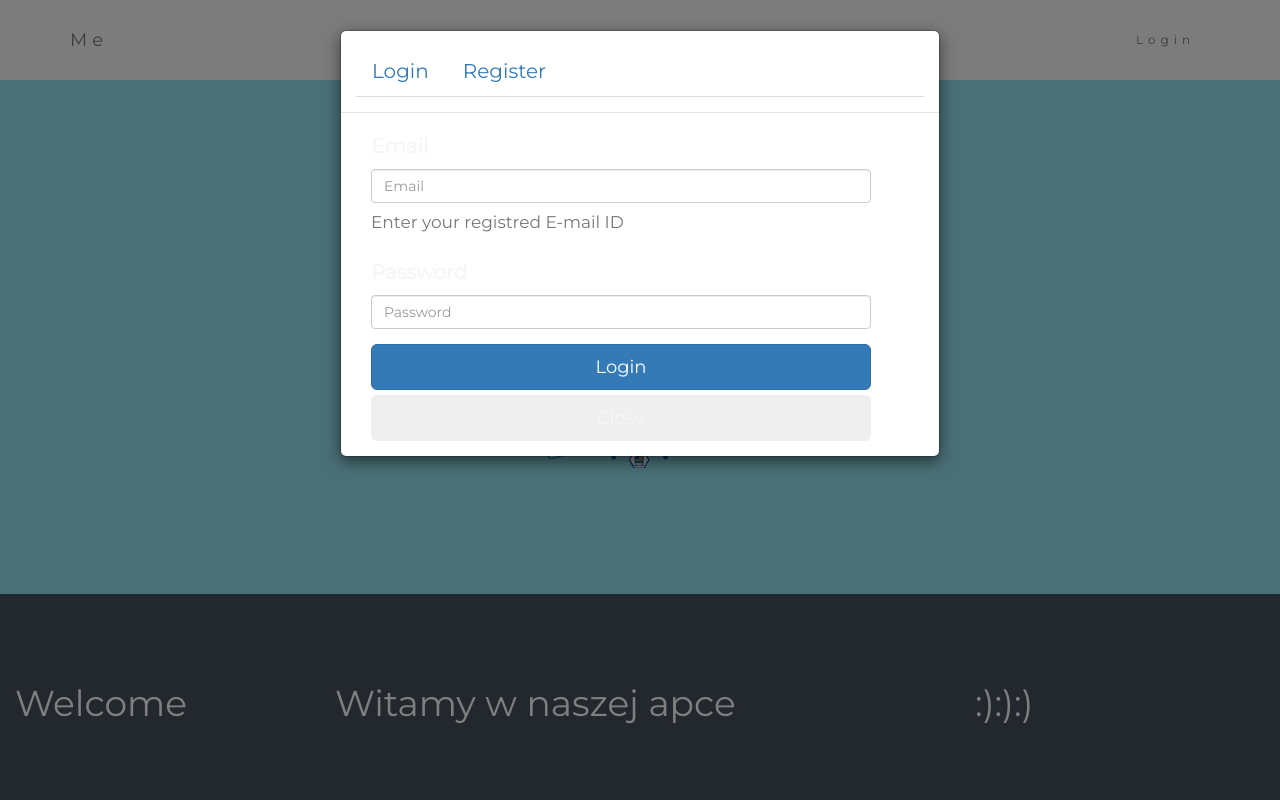
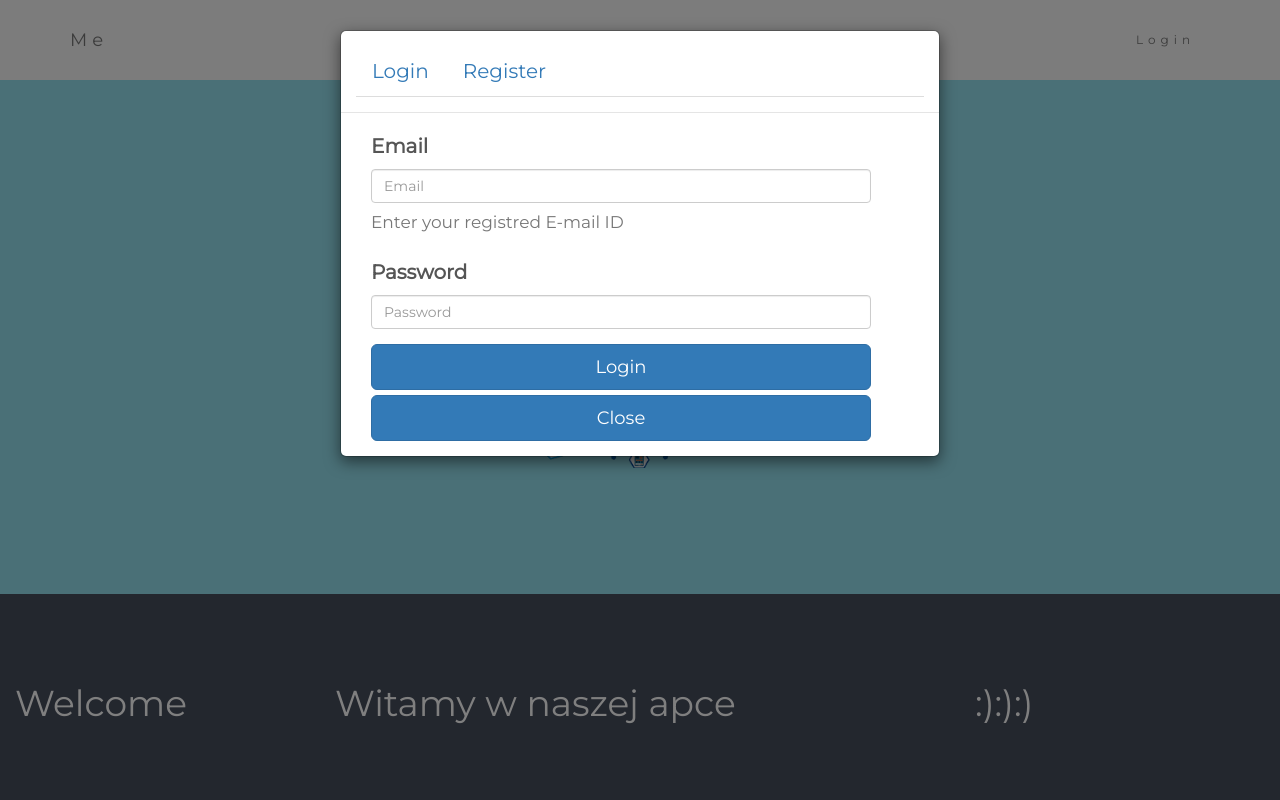
Before and after one commit to QBAgit/Telemetry, a Django app: page / in a window 1280 px wide, after a click on "Login". Run offline with Django 3.2, Linux system fonts and the light colour scheme; some libraries are stand-ins or nearby versions.

Commit message:
Login Modal syles improved

```diff
--- a/TELE/Main/static/css/style.css
+++ b/TELE/Main/static/css/style.css
@@ -37,3 +37,11 @@ p {font-size: 16px;}
 .navbar-nav  li a:hover {
   color: #1abc9c !important;
 }
+
+.log-mod{
+  max-width:500px;
+}
+
+.log-labels{
+  color: #555555;
+}
--- a/TELE/Main/templates/base.html
+++ b/TELE/Main/templates/base.html
@@ -87,12 +87,6 @@
       </div>
       <!-- End of Header: Login / Register Tabs   -->
 
-      <style type="text/css">
-        input{
-          max-width:500px;
-        }
-      </style>
-
       <!-- Body: Login Form / SignUp Form -->
       <div class="modal-body">
         <div class="tab-content">
@@ -100,19 +94,19 @@
             <!-- Login Form -->
             <form class='login-form'>
               <div class="form-group">
-                <label for="exampleInputUsername">Email</label>
-                <input type="email" class="form-control" id="exampleInputUsername" aria-describedby="emailHelp" placeholder="Email">
+                <label class="log-labels" for="exampleInputUsername">Email</label>
+                <input type="email" class="form-control log-mod" id="exampleInputUsername" aria-describedby="emailHelp" placeholder="Email">
                 <small id="emailHelp" class="form-text text-muted">Enter your registred E-mail ID</small>
               </div>
 
               <div class="form-group">
-                <label for="exampleInputPassword">Password</label>
-                <input type="password" name="password" class="form-control" id="exampleInputPassword" placeholder="Password" />
-                <div id="errorlogin" style="color:red"></div>
+                <label class="log-labels" for="exampleInputPassword">Password</label>
+                <input type="password" name="password" class="form-control log-mod" id="exampleInputPassword" placeholder="Password" />
+                <p id="errorlogin" style="color:red"></p>
               </div>
 
-              <button type="button" id="login_button" class="btn btn-primary btn-lg btn-block login-btn" style="max-width:500px">Login</button>
-              <button type="button" class="btn btn-secondary btn-lg btn-block login-btn mb-2 mt-2" style="max-width:500px" data-dismiss="modal">Close</button>
+              <button type="button" id="login_button" class="btn btn-primary btn-lg btn-block login-btn log-mod">Login</button>
+              <button type="button" class="btn btn-primary btn-lg btn-block login-btn mb-2 mt-2 log-mod" data-dismiss="modal">Close</button>
             </form>
             <!-- End of Login Form -->
           </div>
@@ -123,45 +117,41 @@
               <!-- SignUp Form -->
               <form class='login-form'>
                 <div class="form-group">
-                  <div id="errorname" style="color:red"></div>
-                  <label for="exampleInputFname">First Name</label>
-                  <input type="text" class="form-control" id="exampleInputFname" aria-describedby="emailHelp" placeholder="First Name">
+                  <p id="errorname" style="color:red"></p>
+                  <label class="log-labels" for="exampleInputFname">First Name</label>
+                  <input type="text" class="form-control log-mod" id="exampleInputFname" aria-describedby="emailHelp" placeholder="First Name">
                 </div>
 
                 <div class="form-group">
-                  <label for="exampleInputLname">Last Name</label>
-                  <input type="text" class="form-control" id="exampleInputLname" aria-describedby="emailHelp" placeholder="Last Name">
+                  <label class="log-labels" for="exampleInputLname">Last Name</label>
+                  <input type="text" class="form-control log-mod" id="exampleInputLname" aria-describedby="emailHelp" placeholder="Last Name">
                 </div>
 
                 <div class="form-group">
-                  <div id="erroremail" style="color:red"></div>
-                  <label for="exampleInputEmail">Email address</label>
-                  <input type="email" class="form-control" id="exampleInputEmail" aria-describedby="emailHelp" placeholder="Enter email">
+                  <p id="erroremail" style="color:red"></p>
+                  <label class="log-labels" for="exampleInputEmail">Email address</label>
+                  <input type="email" class="form-control log-mod" id="exampleInputEmail" aria-describedby="emailHelp" placeholder="Enter email">
                 </div>
 
                 <div class="form-group">
-                  <div id="errorpass" style="color:red"></div>
-                  <label for="exampleInputPassword1">Create Password</label>
-                  <input type="password" class="form-control" id="exampleInputPassword1" placeholder="Password" />
+                  <p id="errorpass" style="color:red"></p>
+                  <label class="log-labels" for="exampleInputPassword1">Create Password</label>
+                  <input type="password" class="form-control log-mod" id="exampleInputPassword1" placeholder="Password" />
                 </div>
 
                 <div class="form-group">
-                  <label for="exampleInputPassword2">Confirm Password</label>
-                  <input type="password" class="form-control" id="exampleInputPassword2" placeholder="Password" />
+                  <label class="log-labels" for="exampleInputPassword2">Confirm Password</label>
+                  <input type="password" class="form-control log-mod" id="exampleInputPassword2" placeholder="Password" />
                 </div>
 
-                <button type="button" id="signup_button" class="btn btn-primary btn-lg btn-block login-btn mb-2 mt-2" style="max-width:500px">Sign up</button>
-                <button type="button" class="btn btn-secondary btn-lg btn-block login-btn mb-2 mt-2" style="max-width:500px" data-dismiss="modal">Close</button>
+                <button type="button" id="signup_button" class="btn btn-primary btn-lg btn-block login-btn mb-2 mt-2 log-mod">Sign up</button>
+                <button type="button" class="btn btn-primary btn-lg btn-block login-btn mb-2 mt-2 log-mod" data-dismiss="modal">Close</button>
 
                   {% csrf_token %}
                 </form>
                 <!--End of SignUp Form -->
             </div>
-
           </div>
-
-
-
         </div>
       </div>
       <!-- End of Body: Login Form / SignUp Form -->
```
